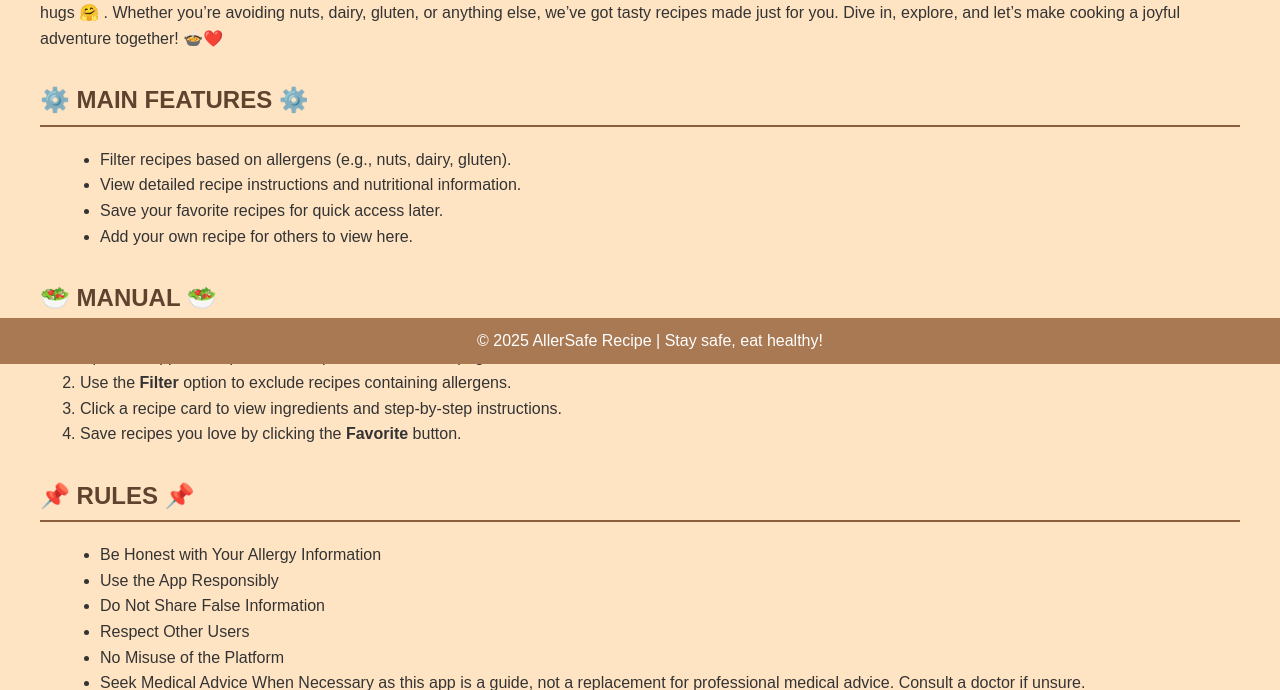
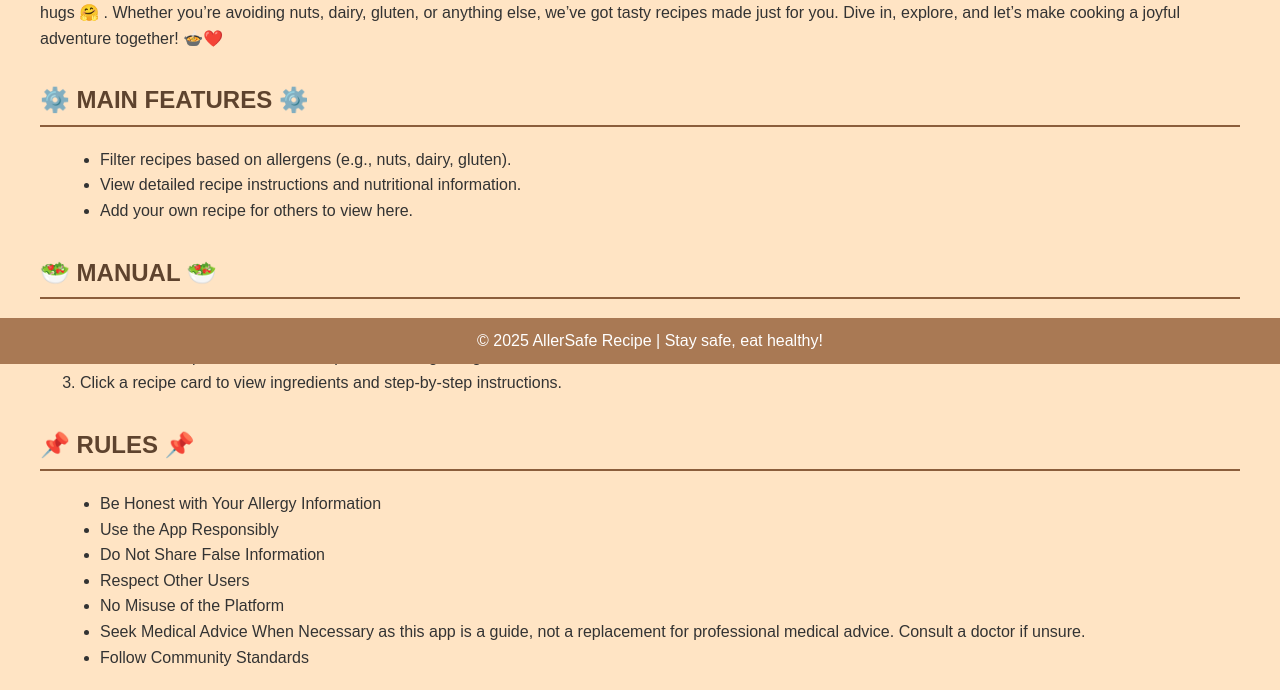
Before and after one commit to Tunarrrrmas/allersafe, a Flask app: page /manual in a window 1280 px wide. Shown: the part 436-1126 px from the top of the page. Run offline with Flask 3, Linux system fonts and the light colour scheme.

Commit message:
Update manual.html

```diff
--- a/templates/manual.html
+++ b/templates/manual.html
@@ -105,7 +105,6 @@
       <ul>
         <li>Filter recipes based on allergens (e.g., nuts, dairy, gluten).</li>
         <li>View detailed recipe instructions and nutritional information.</li>
-        <li>Save your favorite recipes for quick access later.</li>
         <li>Add your own recipe for others to view here.</li>
       </ul>
     </section>
@@ -116,7 +115,6 @@
         <li>Open the app and explore the recipe list on the homepage.</li>
         <li>Use the <b>Filter</b> option to exclude recipes containing allergens.</li>
         <li>Click a recipe card to view ingredients and step-by-step instructions.</li>
-        <li>Save recipes you love by clicking the <b>Favorite</b> button.</li>
       </ol>
     </section>
 
```
